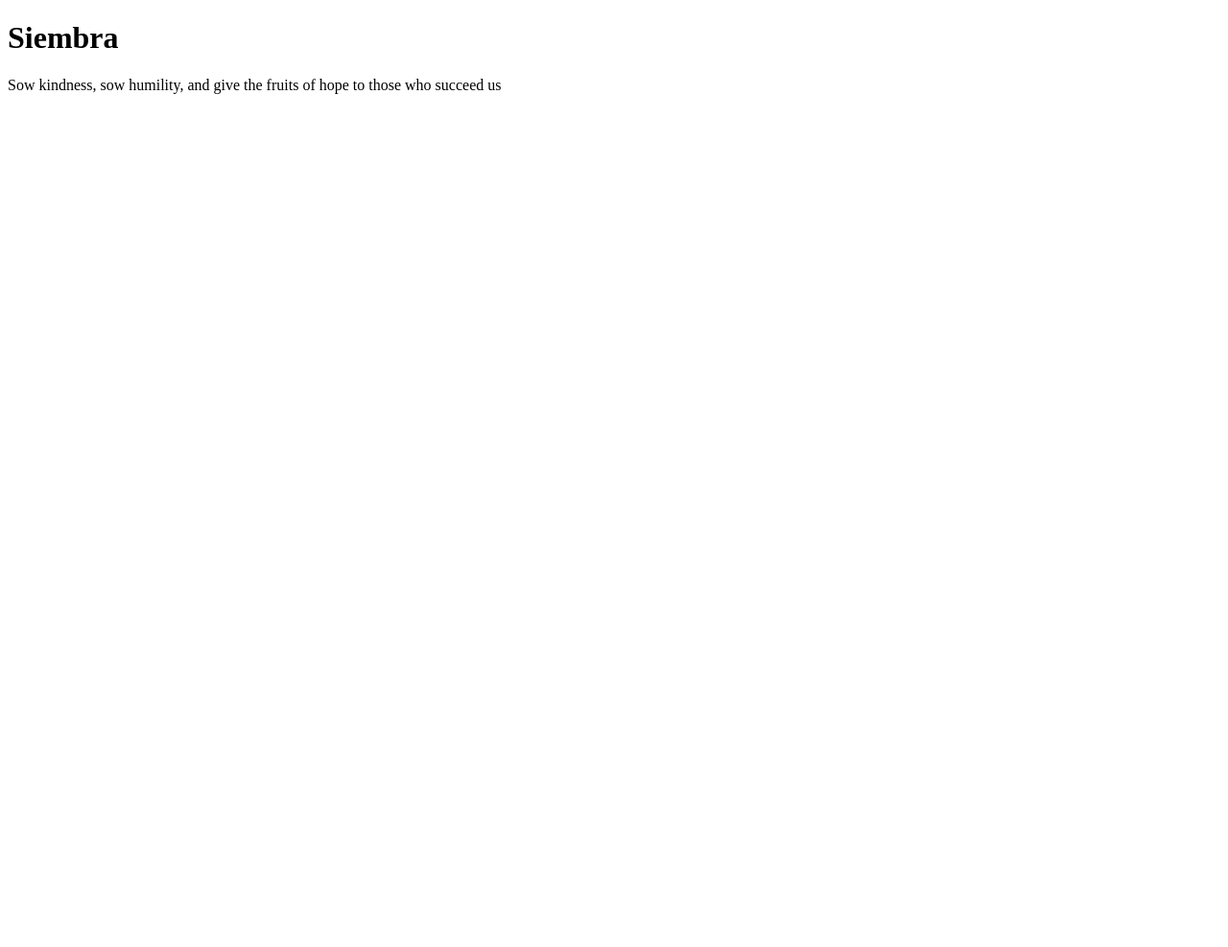
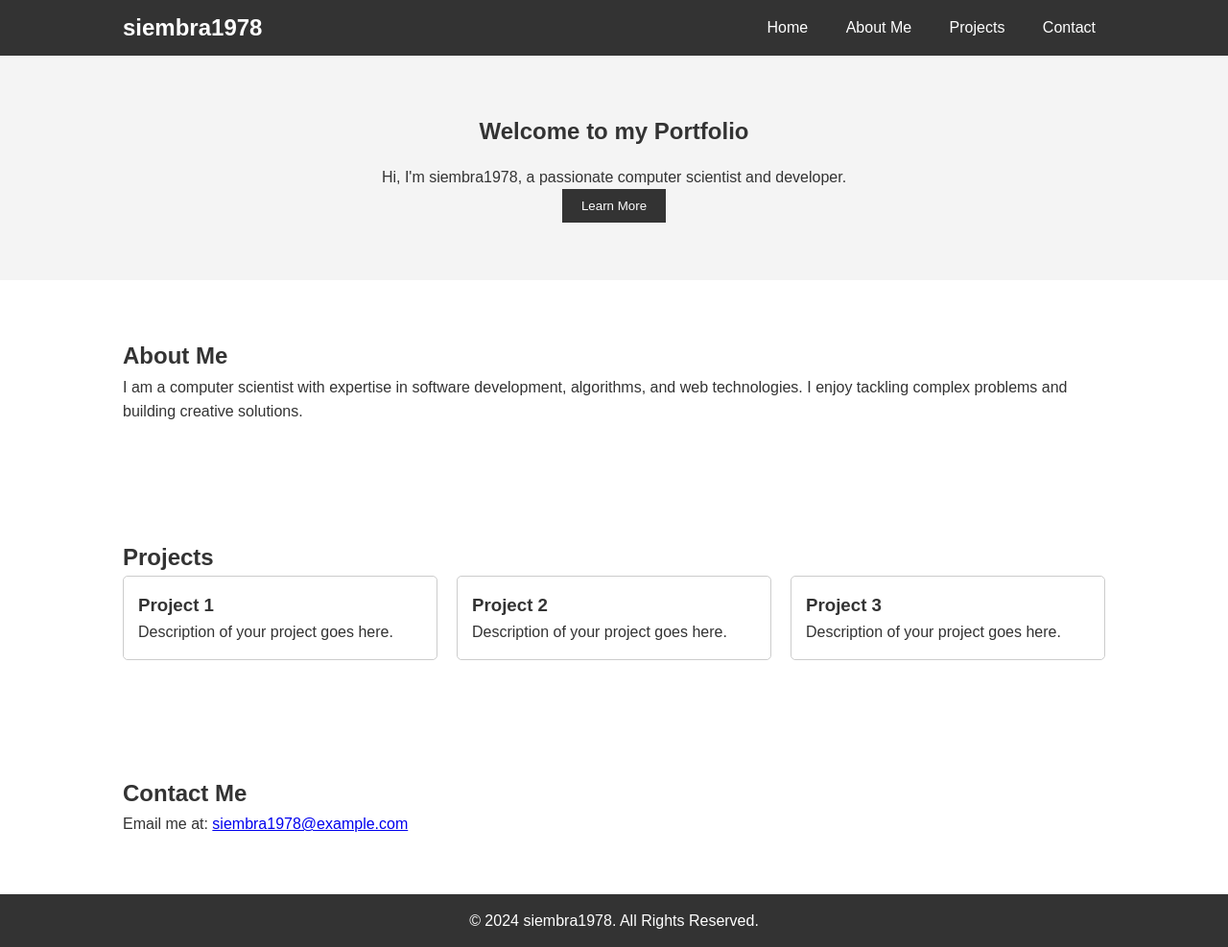
Before and after one commit to siembra1978/siembra1978.github.io, a plain HTML site: page index.html in a window 1280 px wide. Shown: the whole page at 96% size. Before the commit the page ends 800 px from the top, so only its background shows below. Drawn offline with Linux system fonts and the light colour scheme.

Commit message:
template

```diff
--- a/index.html
+++ b/index.html
@@ -1,7 +1,72 @@
 <!DOCTYPE html>
-<html>
+<html lang="en">
+<head>
+    <meta charset="UTF-8">
+    <meta name="viewport" content="width=device-width, initial-scale=1.0">
+    <title>siembra1978 Portfolio</title>
+    <link rel="stylesheet" href="styles.css">
+</head>
 <body>
-<h1>Siembra</h1>
-<p>Sow kindness, sow humility, and give the fruits of hope to those who succeed us</p>
+    <nav class="navbar">
+        <div class="container">
+            <h1 class="logo">siembra1978</h1>
+            <ul class="nav-links">
+                <li><a href="#home">Home</a></li>
+                <li><a href="#about">About Me</a></li>
+                <li><a href="#projects">Projects</a></li>
+                <li><a href="#contact">Contact</a></li>
+            </ul>
+        </div>
+    </nav>
+
+    <section id="home" class="section home">
+        <div class="container">
+            <h2>Welcome to my Portfolio</h2>
+            <p>Hi, I'm siembra1978, a passionate computer scientist and developer.</p>
+            <button id="learn-more">Learn More</button>
+        </div>
+    </section>
+
+    <section id="about" class="section about">
+        <div class="container">
+            <h2>About Me</h2>
+            <p>
+                I am a computer scientist with expertise in software development, algorithms, and web technologies. I enjoy tackling complex problems and building creative solutions.
+            </p>
+        </div>
+    </section>
+
+    <section id="projects" class="section projects">
+        <div class="container">
+            <h2>Projects</h2>
+            <div class="project-list">
+                <div class="project-item">
+                    <h3>Project 1</h3>
+                    <p>Description of your project goes here.</p>
+                </div>
+                <div class="project-item">
+                    <h3>Project 2</h3>
+                    <p>Description of your project goes here.</p>
+                </div>
+                <div class="project-item">
+                    <h3>Project 3</h3>
+                    <p>Description of your project goes here.</p>
+                </div>
+            </div>
+        </div>
+    </section>
+
+    <section id="contact" class="section contact">
+        <div class="container">
+            <h2>Contact Me</h2>
+            <p>Email me at: <a href="mailto:siembra1978@example.com">siembra1978@example.com</a></p>
+        </div>
+    </section>
+
+    <footer>
+        <p>&copy; 2024 siembra1978. All Rights Reserved.</p>
+    </footer>
+
+    <script src="script.js"></script>
 </body>
 </html>
--- /dev/null
+++ b/script.js
@@ -0,0 +1,3 @@
+document.getElementById('learn-more').addEventListener('click', function() {
+    window.location.href = '#about';
+});
--- /dev/null
+++ b/styles.css
@@ -0,0 +1,95 @@
+* {
+    margin: 0;
+    padding: 0;
+    box-sizing: border-box;
+}
+
+body {
+    font-family: Arial, sans-serif;
+    line-height: 1.6;
+    color: #333;
+}
+
+.container {
+    width: 80%;
+    margin: auto;
+    overflow: hidden;
+}
+
+.navbar {
+    background: #333;
+    color: #fff;
+    padding: 10px 0;
+}
+
+.navbar .container {
+    display: flex;
+    justify-content: space-between;
+    align-items: center;
+}
+
+.nav-links {
+    list-style: none;
+}
+
+.nav-links li {
+    display: inline;
+    margin-left: 15px;
+}
+
+.nav-links a {
+    color: #fff;
+    text-decoration: none;
+    padding: 5px 10px;
+    transition: background 0.3s;
+}
+
+.nav-links a:hover {
+    background: #575757;
+    border-radius: 5px;
+}
+
+.section {
+    padding: 60px 0;
+}
+
+.home {
+    background: #f4f4f4;
+    text-align: center;
+}
+
+.home h2 {
+    margin-bottom: 15px;
+}
+
+button {
+    padding: 10px 20px;
+    background: #333;
+    color: #fff;
+    border: none;
+    cursor: pointer;
+    transition: background 0.3s;
+}
+
+button:hover {
+    background: #575757;
+}
+
+.projects .project-list {
+    display: grid;
+    grid-template-columns: repeat(auto-fit, minmax(300px, 1fr));
+    gap: 20px;
+}
+
+.project-item {
+    padding: 15px;
+    border: 1px solid #ccc;
+    border-radius: 5px;
+}
+
+footer {
+    text-align: center;
+    padding: 15px 0;
+    background: #333;
+    color: #fff;
+}
```
